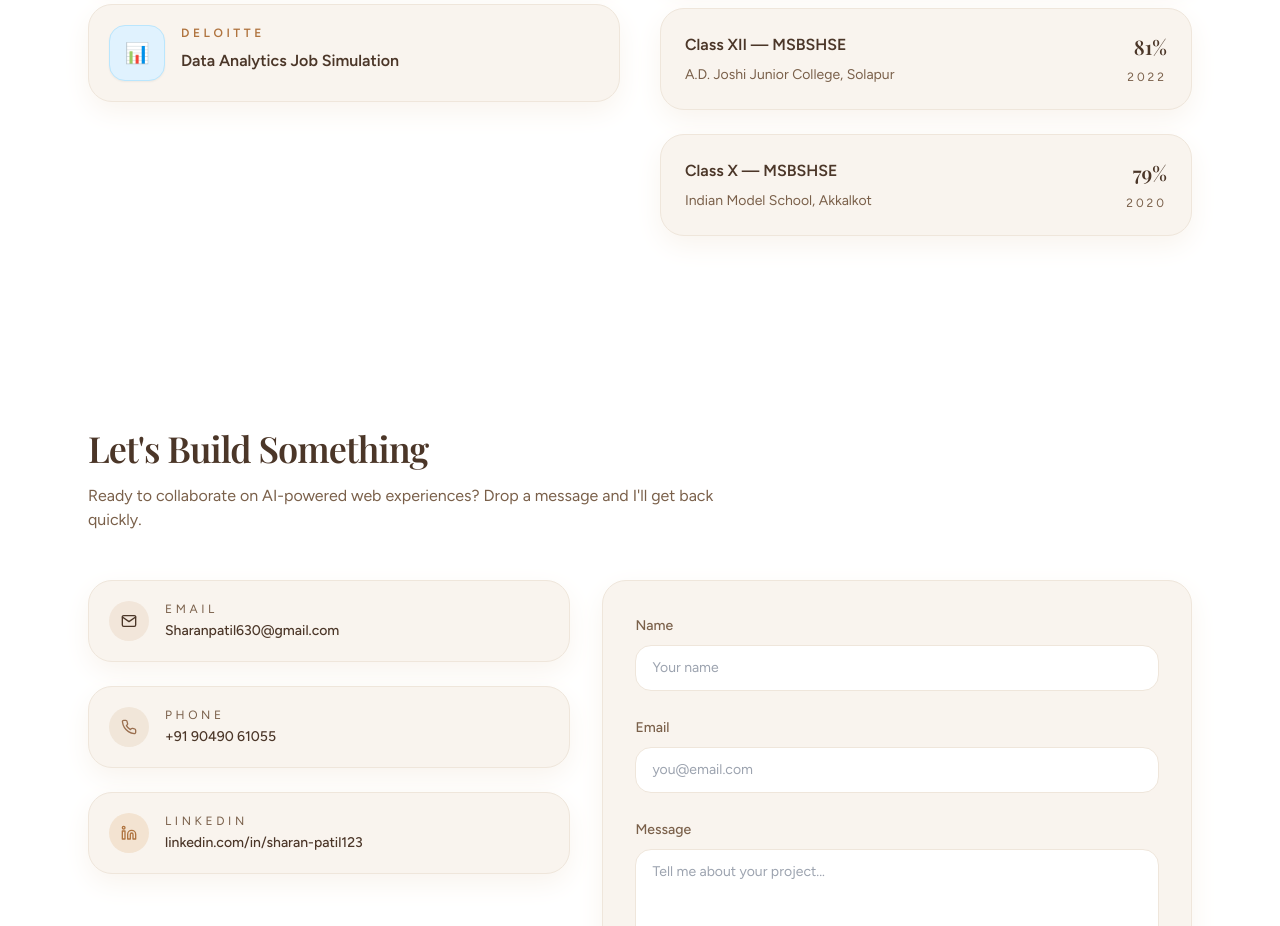
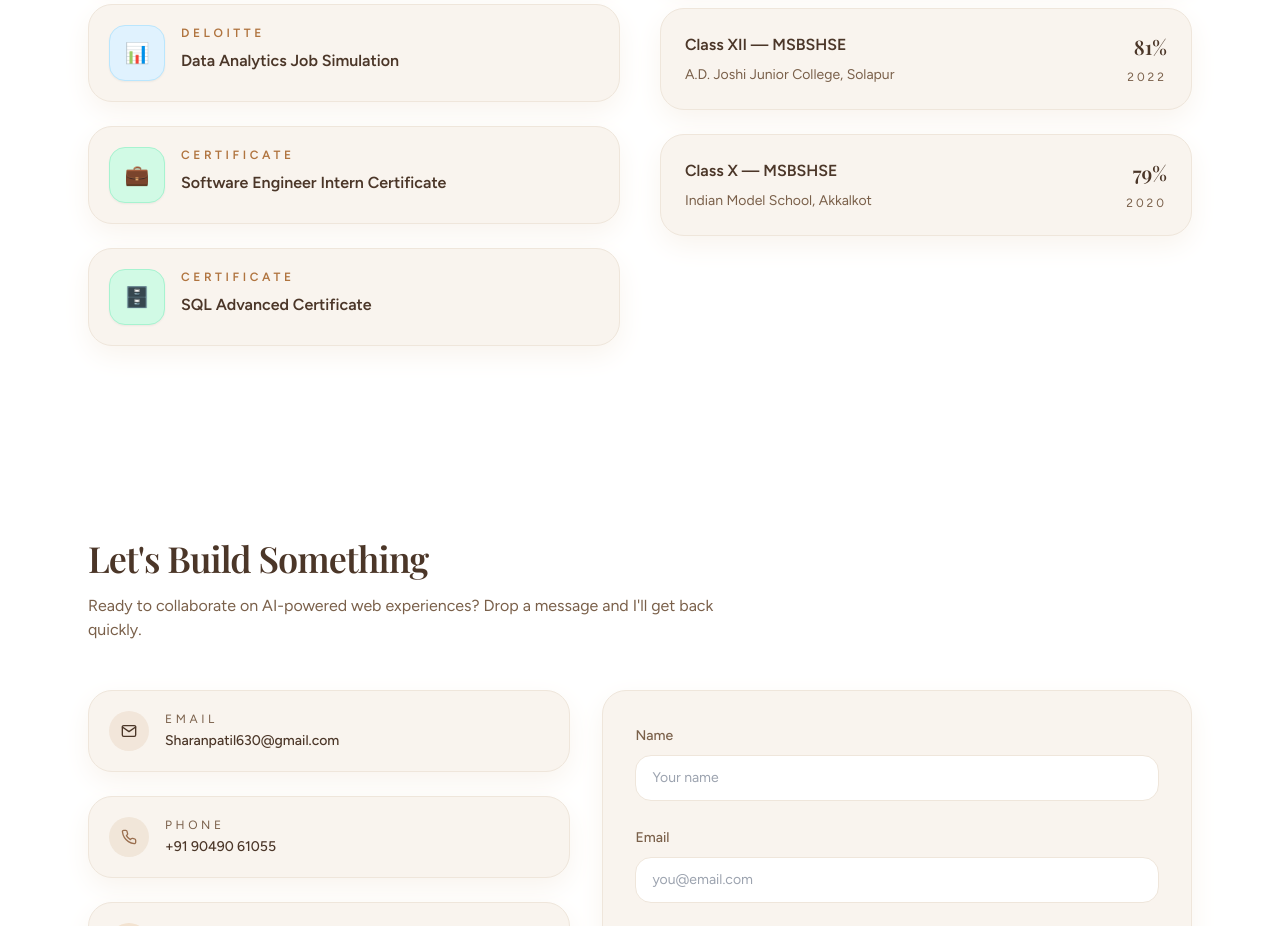
Before and after one commit to Sharan0555/Portfolio, a React (Vite) app: page / in a window 1280 px wide. Shown: the part 3220-4146 px from the top of the page. Built offline with nearby package versions, Linux system fonts and the light colour scheme.

Commit message:
Add two more certification cards

```diff
--- a/src/components/About.jsx
+++ b/src/components/About.jsx
@@ -16,6 +16,20 @@ const certifications = [
     icon: "📊",
     tone: "credential-icon--deloitte",
     ariaLabel: "Deloitte",
+  },
+  {
+    label: "Certificate",
+    title: "Software Engineer Intern Certificate",
+    icon: "💼",
+    tone: "credential-icon--publication",
+    ariaLabel: "Software Engineer Intern Certificate",
+  },
+  {
+    label: "Certificate",
+    title: "SQL Advanced Certificate",
+    icon: "🗄️",
+    tone: "credential-icon--publication",
+    ariaLabel: "SQL Advanced Certificate",
   },
 ];
 
```
